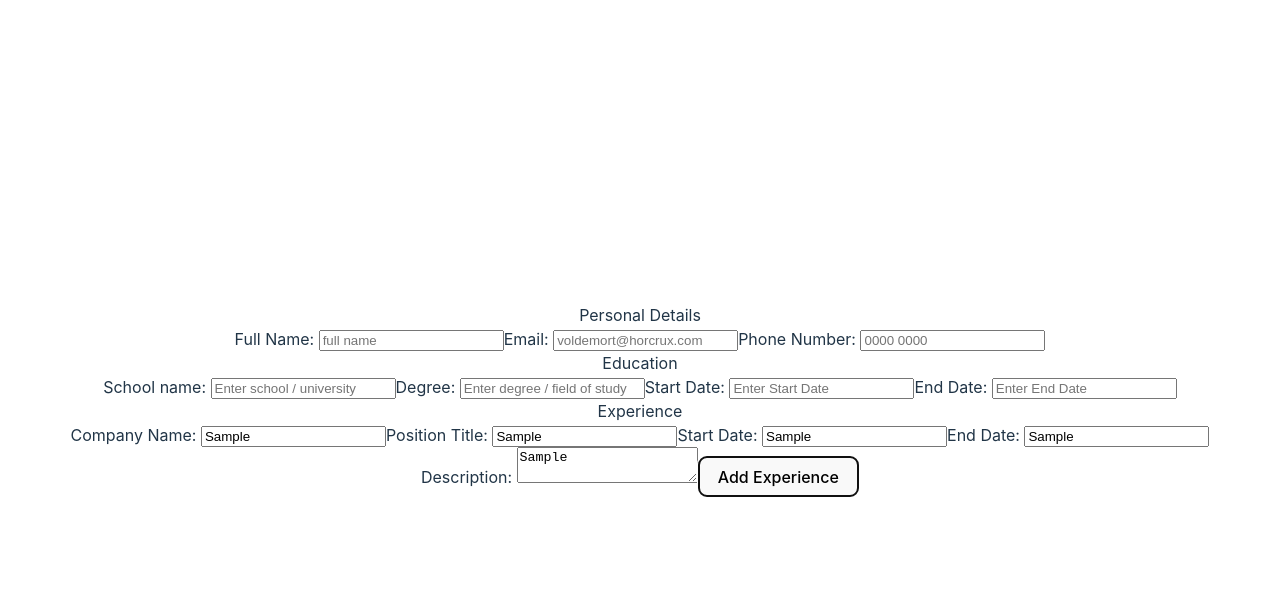
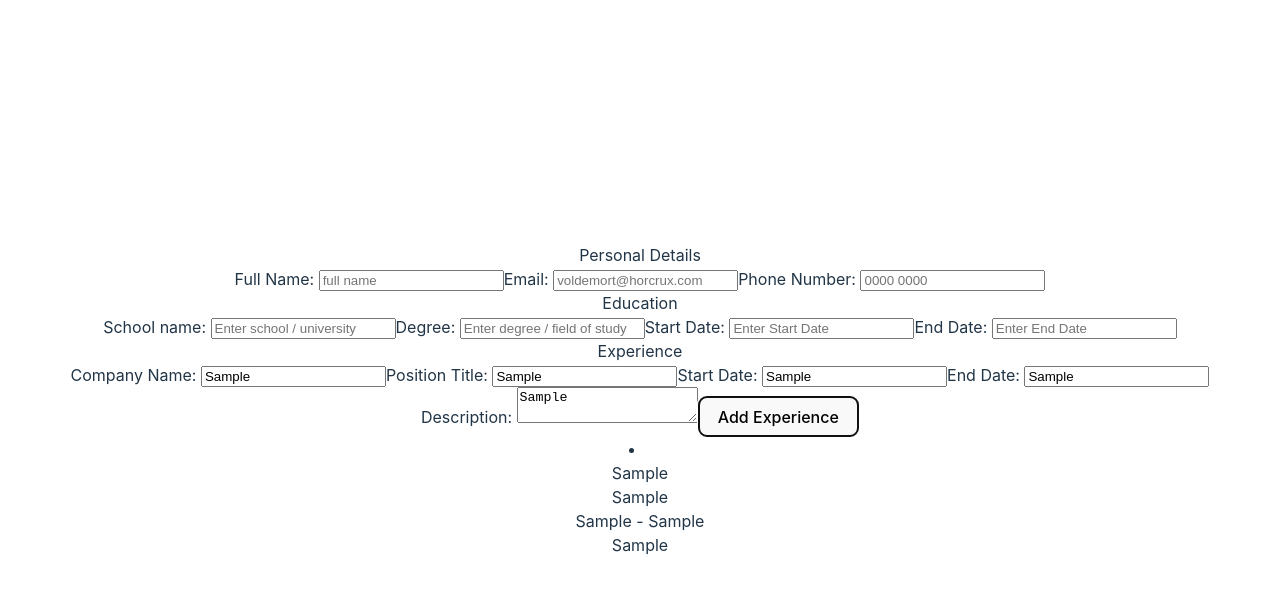
Before and after one commit to magic-doggo/cv-application, a React (Vite) app: page / in a window 1280 px wide. Both pictures are taken after typing "Sample", "Sample", "Sample", "Sample", "Sample" into the empty fields and a click on the button "Add Experience". Shown: the top 590 px of the page. Built offline with nearby package versions, Linux system fonts and the light colour scheme.

Commit message:
Display all the submitted practical experience as list elements

```diff
--- a/src/components/PracticalExperience.jsx
+++ b/src/components/PracticalExperience.jsx
@@ -67,6 +67,15 @@ export function PracticalExperience() {
                     value={description} onChange={handleDescriptionChange}></textarea>
                 <button type="submit">Add Experience</button>
             </form>
+
+            {experienceEntries.map(experience => (
+                <li key={experience.id}>
+                    <div>{experience.companyName}</div>
+                    <div>{experience.positionTitle}</div>
+                    <div>{experience.startDate} - {experience.endDate}</div>
+                    <div>{experience.description}</div>
+                </li>
+            ))}
         </div>
     )
 }
```
